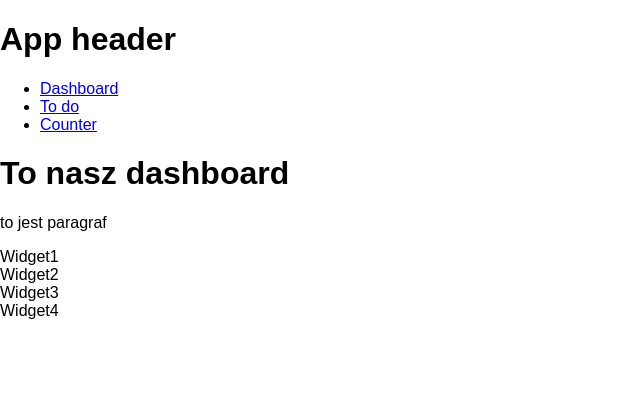
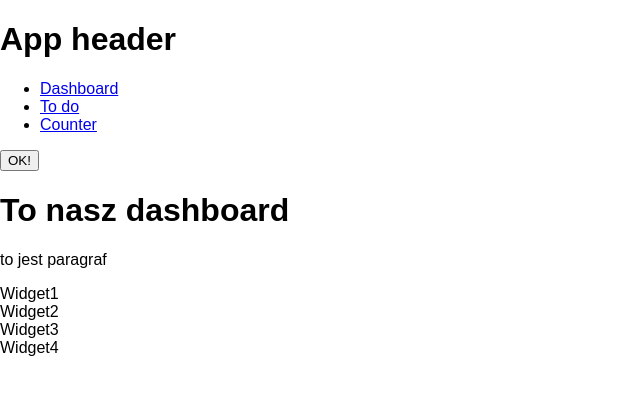
Before and after one commit to wojciechpaluch/react, a React (Create React App) app: page / in a window 1280 px wide. Shown: the top 394 px of the page, without its empty margins (0-640 px from the left). Built offline with nearby package versions, Linux system fonts and the light colour scheme.

Commit message:
added button

```diff
--- /dev/null
+++ b/src/components/Button.js
@@ -0,0 +1,13 @@
+import React, { Component } from 'react';
+
+class Button extends Component  {
+    render() {
+        return(
+            <div>
+                <button>{this.props.label}</button>
+            </div>
+        );
+    }
+}
+
+export default Button;
--- a/src/components/Header.js
+++ b/src/components/Header.js
@@ -1,5 +1,6 @@
 import React, {Component} from 'react';
 import {Link} from 'react-router-dom';
+import Button from './Button';
 
 
 class Header extends Component {
@@ -12,6 +13,7 @@
                     <li><Link to="/todo">To do</Link></li>
                     <li><Link to="/counter">Counter</Link></li>
                 </ul>
+                <Button label="OK!" />
             </div>
 
         )
```
